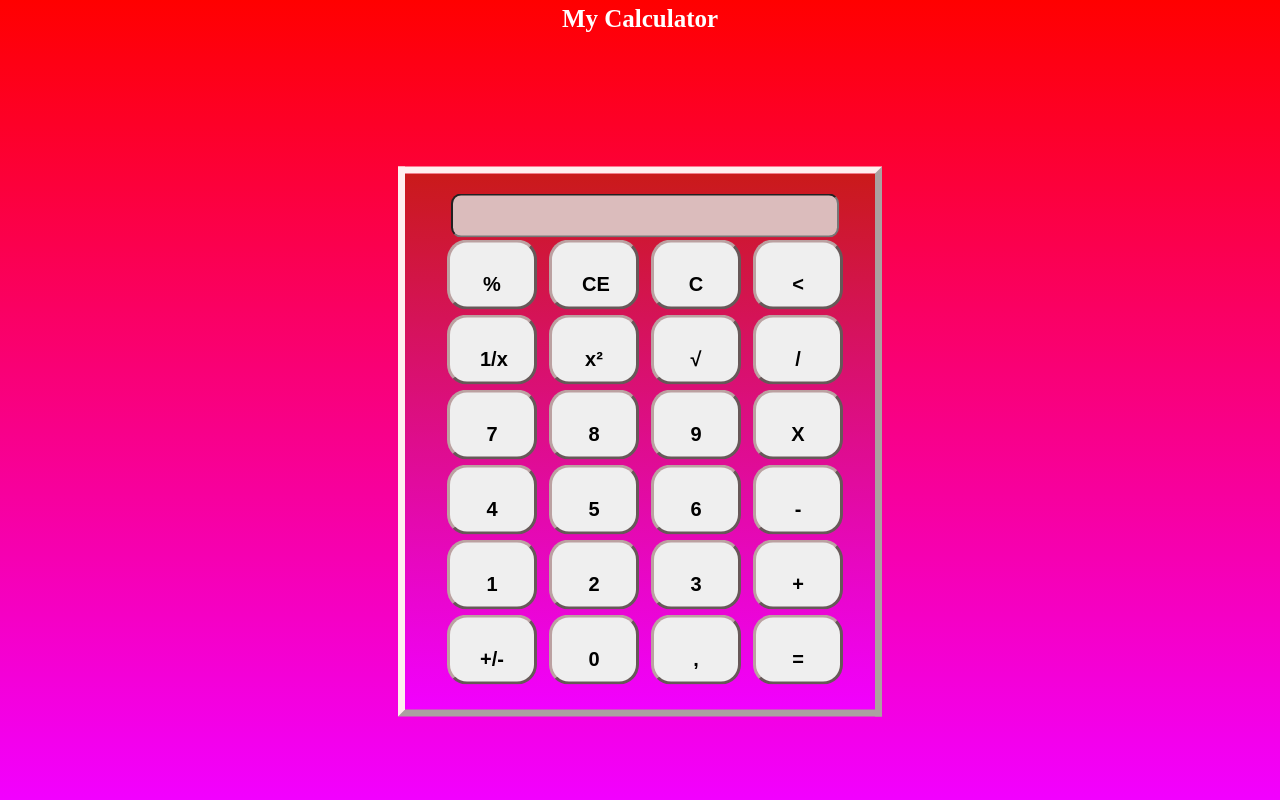
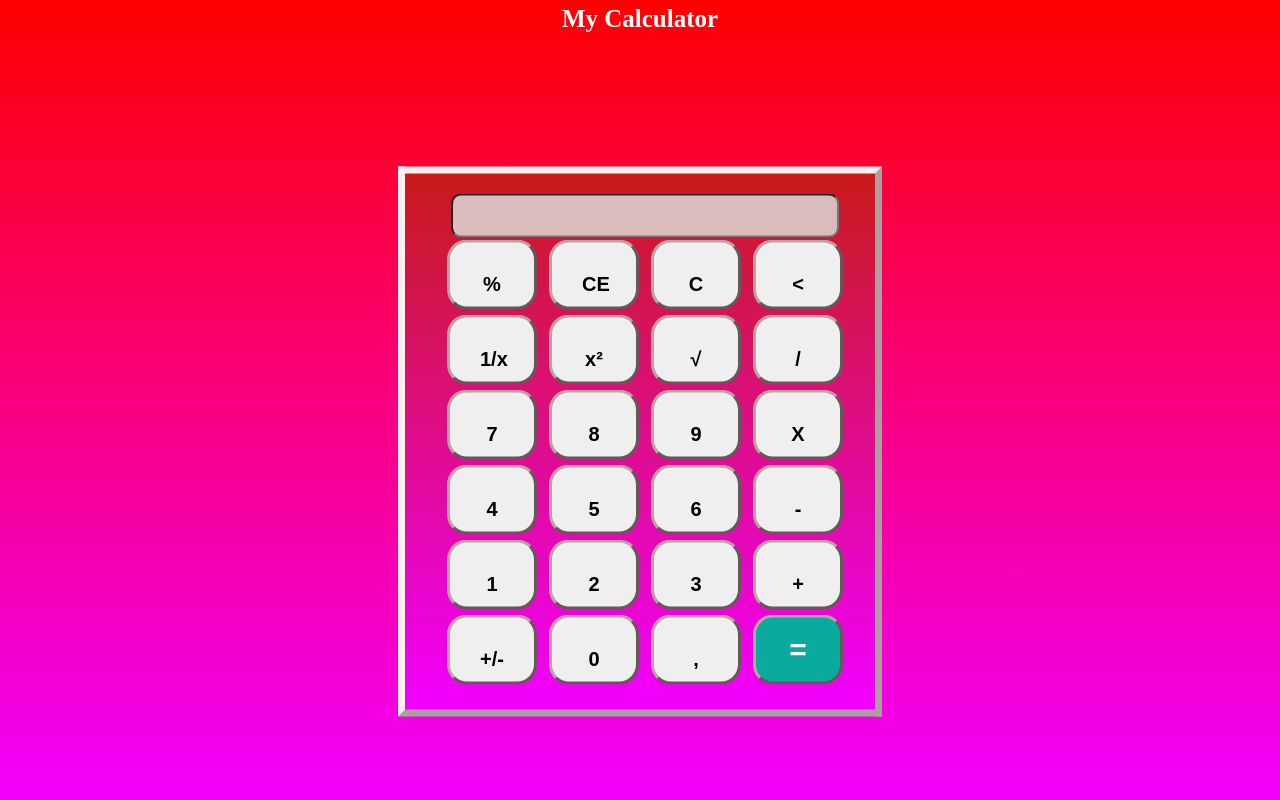
Before and after one commit to Matheus-Rodrigues-Araujo/Calculator-App, a plain HTML site: page index.html in a window 1280 px wide. Drawn offline with Linux system fonts and the light colour scheme.

Commit message:
Update index.css

```diff
--- a/index.css
+++ b/index.css
@@ -73,3 +73,14 @@ button:hover{
     background-color: rgb(8, 181, 181);
     color: white;
 }
+
+#equal{
+    font-size: 30px;
+    color: white;
+    background-color: rgb(10, 171, 158);
+    padding-top: 15%;
+}
+
+#equal:hover{
+    background-color: rgb(12, 221, 221);
+}
```
